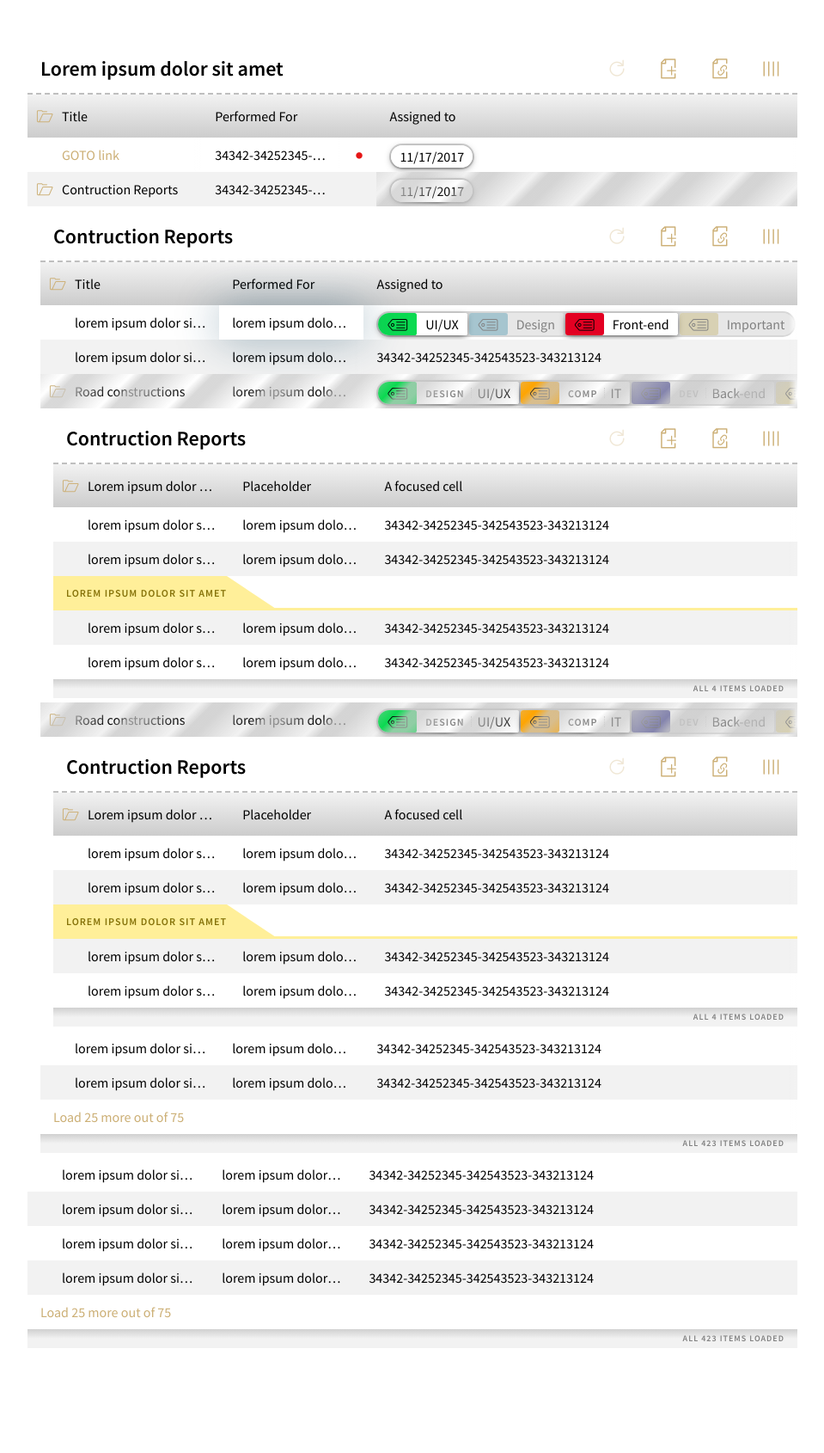
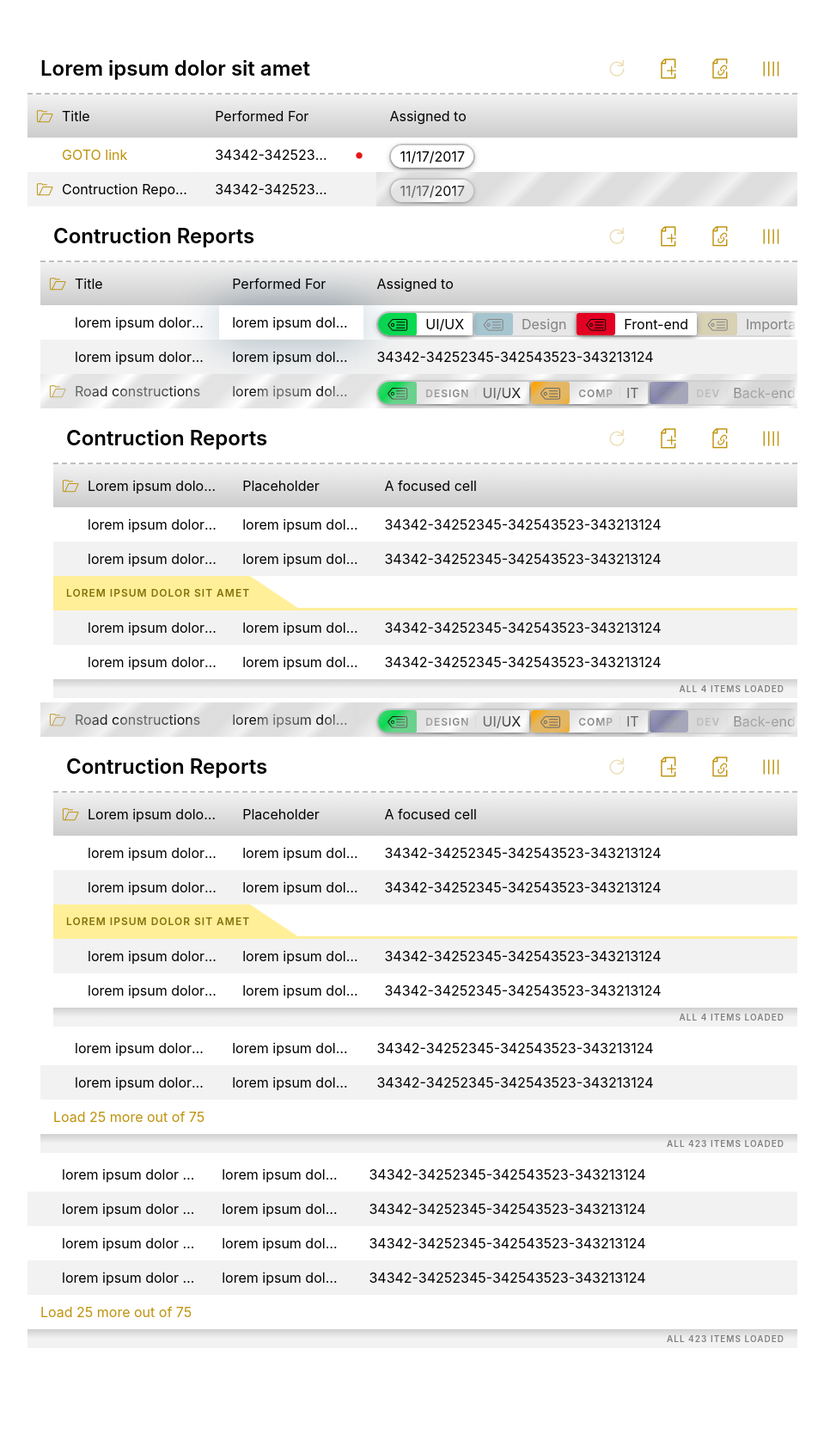
Before and after one commit to lordblendi/tracker-mockup, a Jekyll site: the page built from pages/itembox.html, in a window 1280 px wide. Shown: the whole page at 86% size, without its empty margins (160-1119 px from the left). Built offline with Jekyll 4.4.1, drawn with Linux system fonts in a browser that asks for light colours; nearby versions of some CDN libraries; comment, search, counter and statistics services are not loaded.

Commit message:
update loading effect

```diff
--- a/pages/font.html
+++ b/pages/font.html
@@ -64,8 +64,8 @@ permalink: /font
     font-weight: 700;
   }
   .highlight {
-    border-left: 5px solid #CCCC63;
-    border-right: 5px solid #CCCC63;
+    border-left: 5px solid var(--color-primary);
+    border-right: 5px solid var(--color-primary);
   }
 </style>
 
--- a/sass/app.scss
+++ b/sass/app.scss
@@ -2,9 +2,7 @@
 ---
 
 body {
-  font-family: -apple-system, BlinkMacSystemFont, "Source Sans Pro", "tenforce", Arial, sans-serif, "Apple Color Emoji", "Segoe UI Emoji", "Segoe UI Symbol";
-  font-family: 'tenforce', 'Source Sans Pro', Arial, sans-serif;
-  font-family: 'Source Sans Pro', 'tenforce', Arial, sans-serif;
+  font-family: -apple-system, BlinkMacSystemFont, 'Source Sans Pro', 'tenforce', Arial, sans-serif, "Apple Color Emoji", "Segoe UI Emoji", "Segoe UI Symbol";
   font-kerning: normal;
   -webkit-font-variant-ligatures: no-common-ligatures;
   font-variant-ligatures: no-common-ligatures;
@@ -55,26 +53,10 @@ body {
   }
 }
 
-.app.overlay--visible .app__overlay,
-.app.add-comment--visible .app__overlay {
-  opacity: 1;
-  pointer-events: auto;
-}
-
-.add-comment--visible .document__comments .add-comment {
-  z-index: 999;
-  box-shadow: 0 0 100px rgba(0,0,0,.5);
-}
-
-
 input,
 textarea {
   &::-webkit-input-placeholder {
-    font-family: 'Source Sans Pro', sans-serif;
-    color: #C1C1C1;
-    font-weight: 300;
     font-style: italic;
-    text-transform: none;
-    font-size: 16px;
+    opacity: .4;
   }
 }
--- a/sass/components/itembox.scss
+++ b/sass/components/itembox.scss
@@ -261,7 +261,7 @@
     &--flex6 { flex-grow: 6; }
 
     &--action {
-      color: #CCAF75;
+      color: var(--color-primary);
 
       &:first-child {
         + .itemBox__cell {
@@ -307,7 +307,7 @@
   &__action {
     cursor: pointer;
     transition: all .3s ease-in-out;
-    color: #CCAF75;
+    color: var(--color-primary);
 
     &:hover {
       transform: translateY(-2px);
--- a/sass/framework.scss
+++ b/sass/framework.scss
@@ -201,15 +201,15 @@
       background-size: 80px 80px;
       background-image:
         linear-gradient(
-          135deg,
-          rgba(200, 200, 200, .7) 0%,
-          rgba(200, 200, 200, .7) 10%,
-          transparent 40%,
-          rgba(200, 200, 200, .7) 50%,
-          rgba(200, 200, 200, .7) 60%,
-          transparent 90%,
-          rgba(200, 200, 200, .7) 100%
-        );
+        135deg,
+        rgba(200,200,200,0.5) 0%,
+        rgba(200,200,200,0.5) 20%,
+        transparent 40%,
+        rgba(200,200,200,0.5) 50%,
+        rgba(200,200,200,0.5) 70%,
+        transparent 90%,
+        rgba(200,200,200,0.5) 100%
+      );
       -webkit-animation: animate-loading 3s linear infinite;
       -moz-animation: animate-loading 3s linear infinite;
       animation: animate-loading 3s linear infinite;
```
